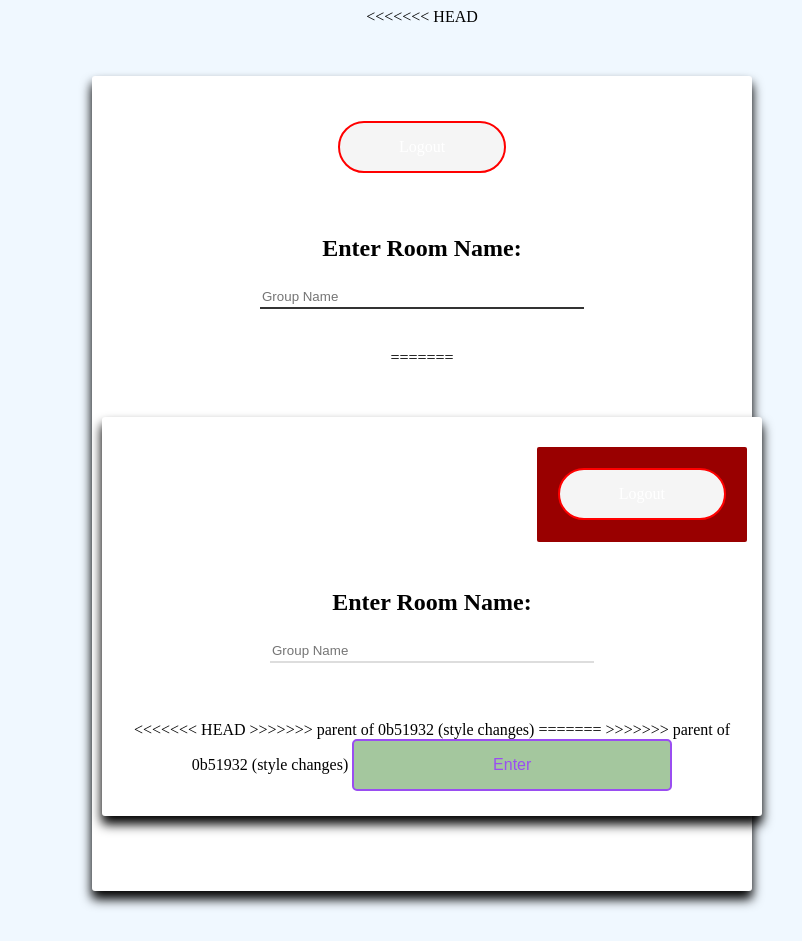
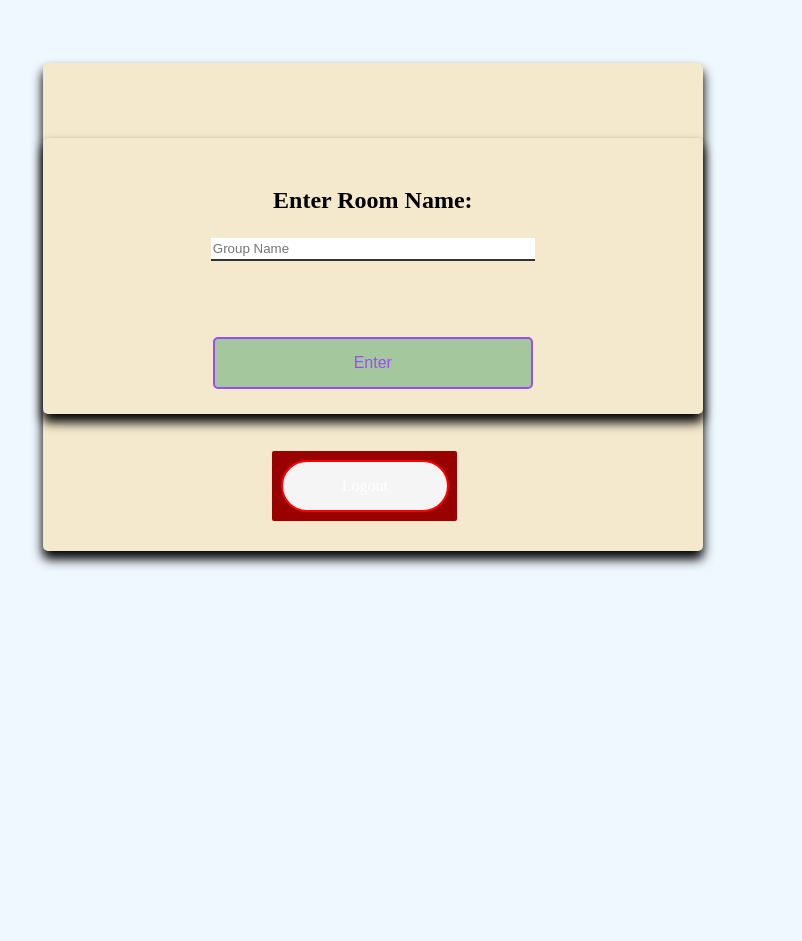
Before and after one commit to Mitraaaaa/Messenger, a Django app: page /chat/ in a window 1280 px wide. Shown: the whole page, without its empty margins (218-1020 px from the left). After the commit the page ends 568 px from the top, so only its background shows below. Run offline with Django 4.2, Linux system fonts and the light colour scheme; a user stored in the database is signed in.

Commit message:
Update roomName.html

```diff
--- a/chat/templates/roomName.html
+++ b/chat/templates/roomName.html
@@ -1,23 +1,10 @@
 <!DOCTYPE html>
-{% load static%}
+<!--{% load static%}-->
 <html>
 <head>
     <meta charset="utf-8"/>
     <title>Chat Room</title>
     <link rel="stylesheet" href="{% static 'style.css' %}" type="text/css">
-<<<<<<< HEAD
-</head>
-<body>
-    <div class="container">
-        {% if request.user.is_authenticated  %}
-        <center>
-          <a class = "leave" href = "{% url 'logout-user' %}">Logout</a>
-        </center>
-        {% endif %}
-        <br>
-        <h3 class="heading">Enter Room Name: </h3>
-        <input class="textinp" id="room-name-input" type="text" size="100" placeholder="Group Name"><br>
-=======
     <style>
         .btn{
             border-radius: 5px;
@@ -27,6 +14,7 @@
         .leave{
             color: white;
             text-decoration: none;
+            margin: 0.3%;
         }
         .logoutcontainer{
             padding: 5px;
@@ -38,30 +26,37 @@
         .logout{
             background-color: #990000;
             border-radius: 2px;
-            padding: 0.2%;
+            padding: 5%;
+        }
+        .container{
+            border-color: black;
+            border-radius: 5px;
+            background-color: #F5E9CD;
+            display: flex;
+            flex-direction: column;
+            justify-content: center;
+            align-items: center;
+            margin: 5% 20% 5% 20%;
         }
     </style>
 </head>
 <body>
     <div class="container">
      <!--  {% if request.user.is_authenticated  %}-->
-        <center>
+
+       <!-- {% endif %}-->
+        <br>
+        <div class="container">
+            <h3 class="heading">Enter Room Name: </h3>
+        <input class="textinp" id="room-name-input" type="text" size="100" placeholder="Group Name"><br><br>
+        <input class="btn" id="room-name-submit" type="button" value="Enter">
+        </div>
         <div class="logoutcontainer">
             <div class="logout">
 
             <a class = "leave" href = "{% url 'logout-user' %}">Logout</a>
             </div>
         </div>
-        </center>
-       <!-- {% endif %}-->
-        <br>
-        <h3 class="heading">Enter Room Name: </h3>
-        <input class="textinp" id="room-name-input" type="text" size="100" placeholder="Group Name"><br><br>
-<<<<<<< HEAD
->>>>>>> parent of 0b51932 (style changes)
-=======
->>>>>>> parent of 0b51932 (style changes)
-        <input class="btn" id="room-name-submit" type="button" value="Enter">
     </div>
     <script src = "{% static 'roomName.js' %}"></script>
 </body>
```
